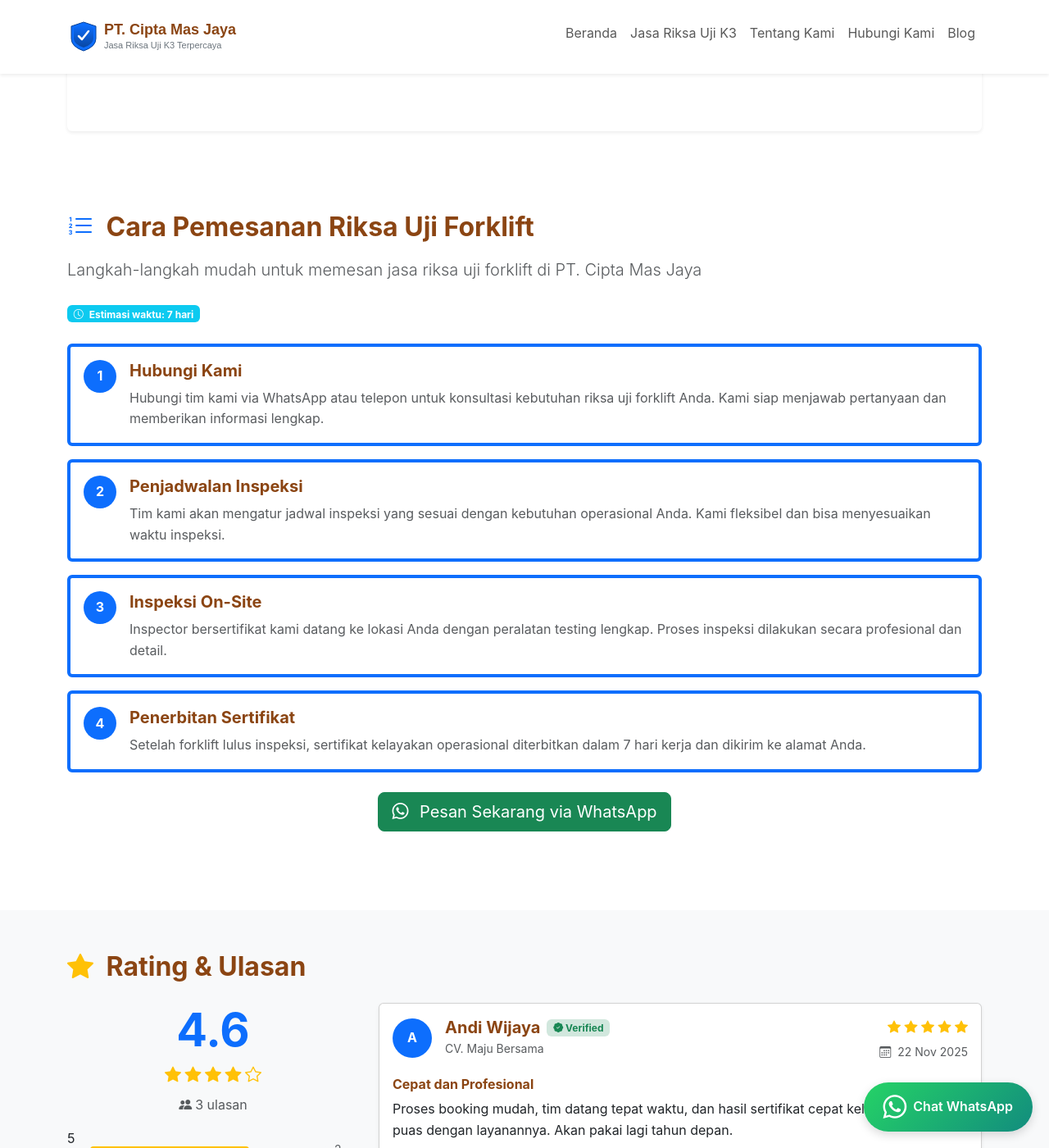
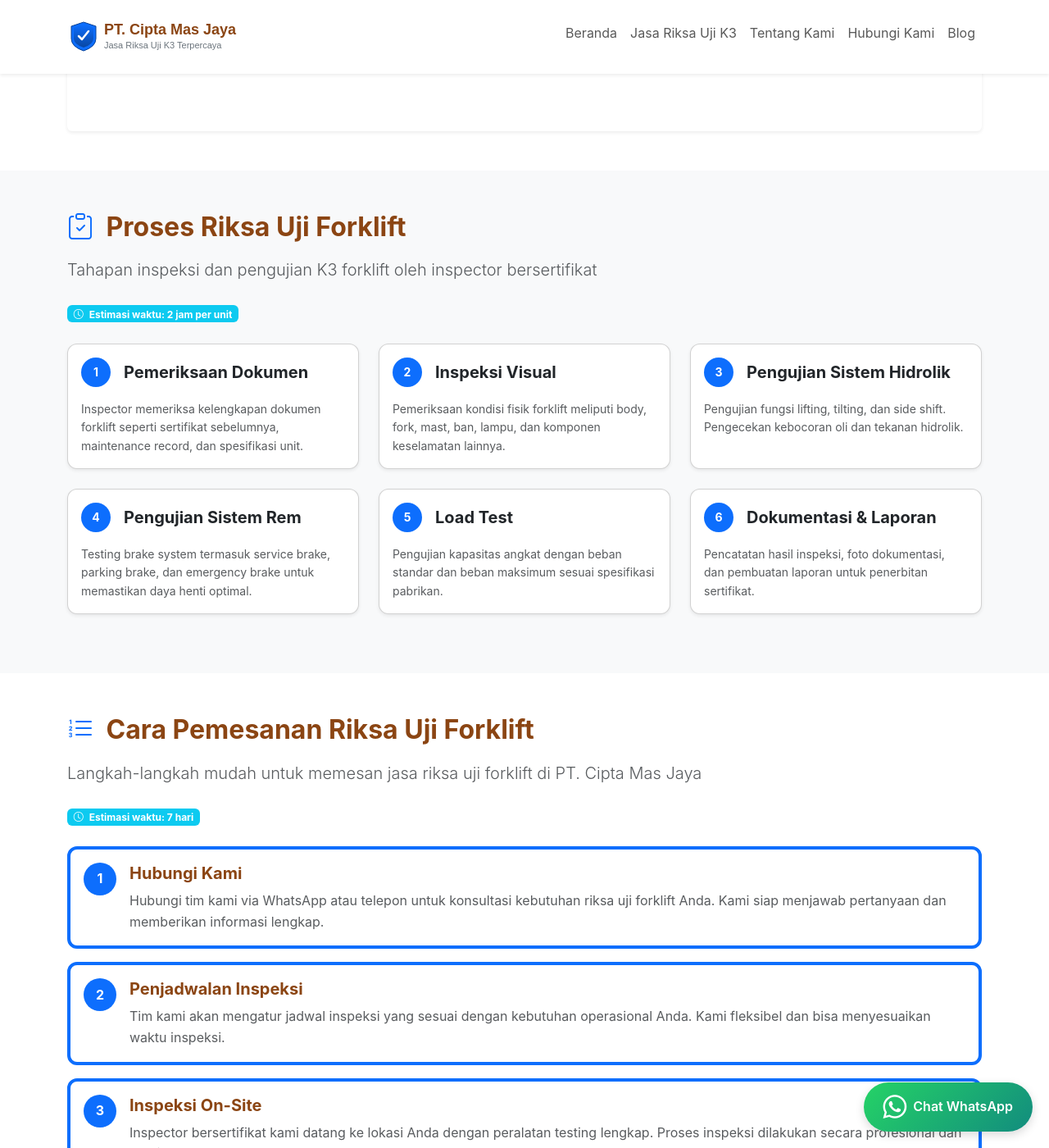
Before and after one commit to ciptamasjaya/cmj.github.io, a Jekyll site: the page built from _services/riksa-uji-pesawat-angkat-angkut/riksa-uji-forklift/riksa-uji-forklift.md, in a window 1280 px wide and 1400 px high, scrolled down 1124 px. Shown: the whole window at 82% size. Built offline with Jekyll 4.4.1, drawn with Linux system fonts in a browser that asks for light colours.

Commit message:
Add HowTo block and schema for inspection process
   - Add reusable block for displaying inspection steps with card layout
   - Add JSON-LD schema for HowTo structured data (proses inspeksi)
   - Integrate block and schema into service layouts
   - Add sample inspection process data to forklift service
   - Add hover effects for HowTo step cards in blocks.scss
   - Fix heading hierarchy (h5 to h3) in HowTo block

```diff
--- /dev/null
+++ b/_includes/reusable/block--howto-proses-inspeksi.html
@@ -0,0 +1,76 @@
+{% comment %}
+============================================================================
+Block: HowTo - Proses Inspeksi
+============================================================================
+
+@file        block--howto-proses-inspeksi.html
+@path        _includes/reusable/block--howto-proses-inspeksi.html
+@type        Block (reusable)
+@description Displays HowTo steps for inspection process
+@author      arisciwek
+@created     2025-11-26
+
+Parameters:
+-----------
+- howto: HowTo object from frontmatter with:
+  - name: HowTo title
+  - description: Brief description
+  - totalTime: Estimated total time (e.g., "PT2H" for 2 hours)
+  - steps: Array of step objects with name, text, optional image
+
+Usage:
+------
+{% include reusable/block--howto-proses-inspeksi.html howto=page.proses_inspeksi %}
+
+============================================================================
+{% endcomment %}
+
+{% assign howto = include.howto %}
+
+{% if howto and howto.steps.size > 0 %}
+<section id="howto-{{ howto.name | slugify }}" class="howto-section bg-light py-5">
+  <div class="container">
+    <div class="row">
+      <div class="col-12">
+        <h2 class="mb-3">
+          <i class="bi bi-clipboard-check text-primary me-2"></i>
+          {{ howto.name }}
+        </h2>
+        {% if howto.description %}
+        <p class="lead text-muted mb-4">{{ howto.description }}</p>
+        {% endif %}
+
+        {% if howto.totalTime %}
+        <div class="mb-4">
+          <span class="badge bg-info">
+            <i class="bi bi-clock me-1"></i>
+            Estimasi waktu:
+            {% assign time = howto.totalTime | remove: "PT" | remove: "H" %}
+            {{ time }} jam per unit
+          </span>
+        </div>
+        {% endif %}
+
+        <div class="row">
+          {% for step in howto.steps %}
+          <div class="col-md-6 col-lg-4 mb-4">
+            <div class="howto-step card h-100 shadow-sm">
+              <div class="card-body">
+                <div class="d-flex align-items-center mb-3">
+                  <div class="howto-step__number rounded-circle bg-primary text-white d-flex align-items-center justify-content-center me-3 flex-shrink-0" style="width: 36px; height: 36px;">
+                    <span class="fw-bold small">{{ forloop.index }}</span>
+                  </div>
+                  <h3 class="howto-step__name fw-bold mb-0 h5">{{ step.name }}</h3>
+                </div>
+                <p class="howto-step__text text-muted small mb-0">{{ step.text }}</p>
+              </div>
+            </div>
+          </div>
+          {% endfor %}
+        </div>
+
+      </div>
+    </div>
+  </div>
+</section>
+{% endif %}
--- /dev/null
+++ b/_includes/schema/schema--howto-proses-inspeksi.html
@@ -0,0 +1,48 @@
+{% comment %}
+============================================================================
+Schema: HowTo - Proses Inspeksi
+============================================================================
+
+@file        schema--howto-proses-inspeksi.html
+@path        _includes/schema/schema--howto-proses-inspeksi.html
+@type        Schema component
+@description Schema.org HowTo markup for inspection process
+@author      arisciwek
+@created     2025-11-26
+
+Parameters:
+-----------
+- howto: (optional) HowTo object. If not provided, uses page.proses_inspeksi
+
+Usage:
+------
+{% include schema/schema--howto-proses-inspeksi.html %}
+{% include schema/schema--howto-proses-inspeksi.html howto=page.proses_inspeksi %}
+
+============================================================================
+{% endcomment %}
+
+{% assign howto = include.howto | default: page.proses_inspeksi %}
+
+{% if howto and howto.steps.size > 0 %}
+<script type="application/ld+json">
+{
+  "@context": "https://schema.org",
+  "@type": "HowTo",
+  "name": "{{ howto.name | escape }}",
+  "description": "{{ howto.description | escape }}"{% if howto.totalTime %},
+  "totalTime": "{{ howto.totalTime }}"{% endif %}{% if page.image %},
+  "image": "{{ page.image | absolute_url }}"{% endif %},
+  "step": [{% for step in howto.steps %}{% if forloop.index > 1 %},{% endif %}
+    {
+      "@type": "HowToStep",
+      "position": {{ forloop.index }},
+      "name": "{{ step.name | escape }}",
+      "text": "{{ step.text | escape }}"{% if step.image %},
+      "image": "{{ step.image | absolute_url }}"{% endif %}{% if step.url %},
+      "url": "{{ step.url | absolute_url }}"{% endif %}
+    }{% endfor %}
+  ]
+}
+</script>
+{% endif %}
--- a/_layouts/node--service.html
+++ b/_layouts/node--service.html
@@ -128,6 +128,11 @@ by page--service.html wrapper, NOT in this node template.
 
 </div>
 
+<!-- HowTo Section: Proses Inspeksi -->
+{% if page.proses_inspeksi and page.proses_inspeksi.steps.size > 0 %}
+{% include reusable/block--howto-proses-inspeksi.html howto=page.proses_inspeksi %}
+{% endif %}
+
 <!-- HowTo Section: Cara Pemesanan -->
 {% if page.cara_pemesanan and page.cara_pemesanan.steps.size > 0 %}
 {% include reusable/block--howto-cara-pemesanan.html howto=page.cara_pemesanan %}
--- a/_layouts/page--service.html
+++ b/_layouts/page--service.html
@@ -98,6 +98,11 @@ Architecture Principle:
   <!-- Product Schema (Service as Product + Reviews) -->
   {% include schema/schema--service.html %}
 
+  <!-- HowTo Schema (Proses Inspeksi) -->
+  {% if page.proses_inspeksi and page.proses_inspeksi.steps.size > 0 %}
+    {% include schema/schema--howto-proses-inspeksi.html %}
+  {% endif %}
+
   <!-- HowTo Schema (Cara Pemesanan) -->
   {% if page.cara_pemesanan and page.cara_pemesanan.steps.size > 0 %}
     {% include schema/schema--howto-cara-pemesanan.html %}
--- a/_services/riksa-uji-pesawat-angkat-angkut/riksa-uji-forklift/riksa-uji-forklift.md
+++ b/_services/riksa-uji-pesawat-angkat-angkut/riksa-uji-forklift/riksa-uji-forklift.md
@@ -35,6 +35,27 @@ intro:
   h1: "Riksa Uji Forklift - Jasa Inspeksi K3 Profesional"
   para_1: "Riksa uji forklift merupakan pemeriksaan dan pengujian keselamatan terhadap forklift yang wajib dilakukan secara berkala sesuai Peraturan Menteri Ketenagakerjaan Nomor 8 Tahun 2020. Pemeriksaan ini bertujuan untuk memastikan forklift beroperasi dengan aman dan sesuai standar keselamatan kerja yang berlaku."
   para_2: "PT. Cipta Mas Jaya sebagai PJK3 (Perusahaan Jasa Keselamatan dan Kesehatan Kerja) yang telah mendapat izin resmi dari Kementerian Ketenagakerjaan RI, menyediakan layanan riksa uji forklift yang komprehensif dengan tim inspector bersertifikat dan peralatan testing yang terkalibrasi. Kami melayani berbagai jenis forklift termasuk counterbalance, reach truck, dan stacker untuk memastikan keselamatan operasional di tempat kerja Anda."
+
+# ============================================================================
+# HOWTO DATA - Proses Riksa Uji
+# ============================================================================
+proses_inspeksi:
+  name: "Proses Riksa Uji Forklift"
+  description: "Tahapan inspeksi dan pengujian K3 forklift oleh inspector bersertifikat"
+  totalTime: "PT2H"
+  steps:
+    - name: "Pemeriksaan Dokumen"
+      text: "Inspector memeriksa kelengkapan dokumen forklift seperti sertifikat sebelumnya, maintenance record, dan spesifikasi unit."
+    - name: "Inspeksi Visual"
+      text: "Pemeriksaan kondisi fisik forklift meliputi body, fork, mast, ban, lampu, dan komponen keselamatan lainnya."
+    - name: "Pengujian Sistem Hidrolik"
+      text: "Pengujian fungsi lifting, tilting, dan side shift. Pengecekan kebocoran oli dan tekanan hidrolik."
+    - name: "Pengujian Sistem Rem"
+      text: "Testing brake system termasuk service brake, parking brake, dan emergency brake untuk memastikan daya henti optimal."
+    - name: "Load Test"
+      text: "Pengujian kapasitas angkat dengan beban standar dan beban maksimum sesuai spesifikasi pabrikan."
+    - name: "Dokumentasi & Laporan"
+      text: "Pencatatan hasil inspeksi, foto dokumentasi, dan pembuatan laporan untuk penerbitan sertifikat."
 
 # ============================================================================
 # HOWTO DATA - Cara Pemesanan
--- a/assets/css/blocks.scss
+++ b/assets/css/blocks.scss
@@ -1406,3 +1406,44 @@
   box-shadow: 0 4px 20px rgba(13, 110, 253, 0.4);
   transition: box-shadow 0.3s ease;
 }
+
+/* ============================================================================
+   HOWTO PROSES INSPEKSI BLOCK
+   ============================================================================ */
+.howto-section {
+
+  .howto-step {
+    transition: all 0.3s ease;
+    border-radius: 12px;
+  }
+
+  .howto-step:hover {
+    transform: translateY(-8px);
+    box-shadow: 0 12px 24px rgba(13, 110, 253, 0.2) !important;
+  }
+
+  .howto-step__number {
+    transition: all 0.4s cubic-bezier(0.68, -0.55, 0.265, 1.55);
+  }
+
+  .howto-step:hover .howto-step__number {
+    transform: scale(1.15) rotate(-5deg);
+    box-shadow: 0 4px 12px rgba(13, 110, 253, 0.4);
+  }
+
+  .howto-step__name {
+    transition: color 0.3s ease;
+  }
+
+  .howto-step:hover .howto-step__name {
+    color: #0d6efd;
+  }
+
+  .howto-step__text {
+    transition: color 0.3s ease;
+  }
+
+  .howto-step:hover .howto-step__text {
+    color: #495057 !important;
+  }
+}
```
